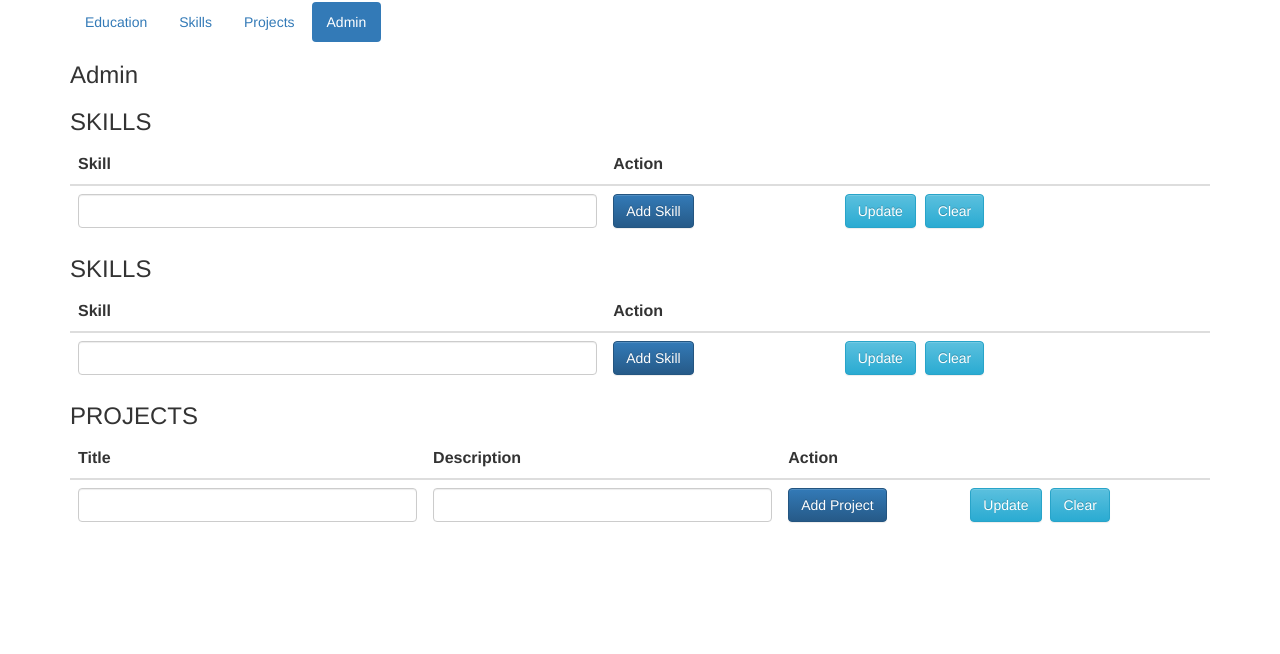
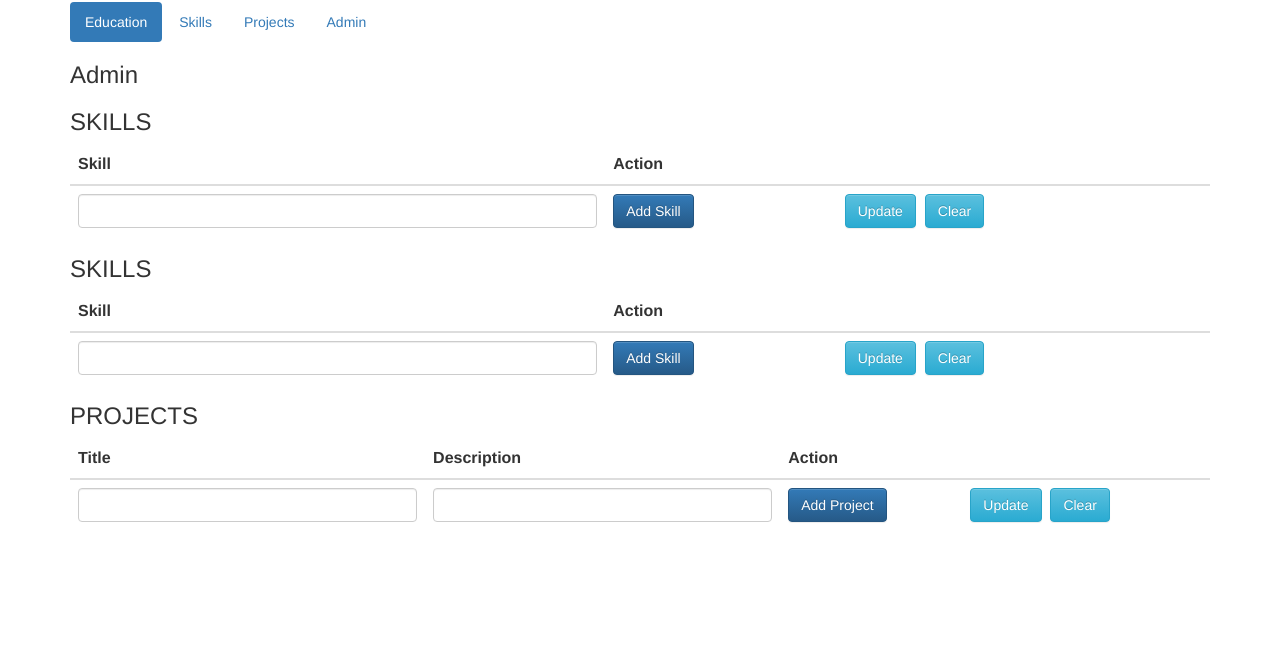
Before and after one commit to karinalmartinez93/ResumeApplication, a plain HTML site: page public/index.html in a window 1280 px wide. Shown: the part 146-800 px from the top of the page. Drawn offline with nearby package versions, Linux system fonts and the light colour scheme; no server answers.

Commit message:
Change Active Tab

```diff
--- a/public/index.html
+++ b/public/index.html
@@ -27,10 +27,10 @@
   <h2>Welcome to the Resume Application!</h2>
 
   <ul class="nav nav-pills">
-    <li><a data-toggle="pill" href="#education">Education</a></li>
+    <li class="active"><a data-toggle="pill" href="#education">Education</a></li>
     <li><a data-toggle="pill" href="#skills">Skills</a></li>
     <li><a data-toggle="pill" href="#projects">Projects</a></li>
-    <li class="active"><a data-toggle="pill" href="#admin">Admin</a></li>
+    <li><a data-toggle="pill" href="#admin">Admin</a></li>
   </ul>
 
   <div class="tab-content">
```
